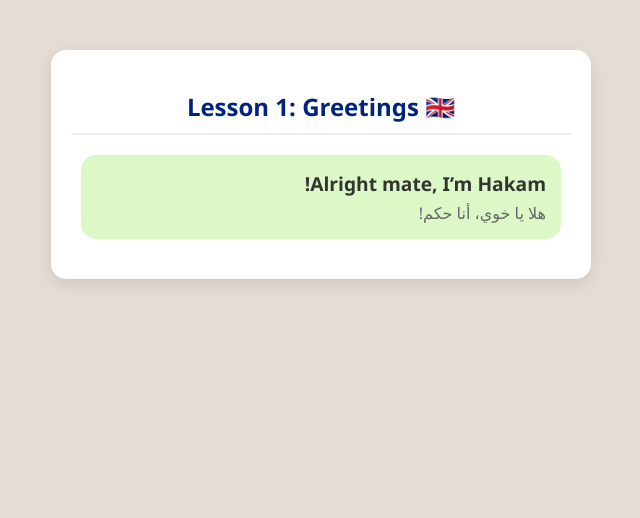
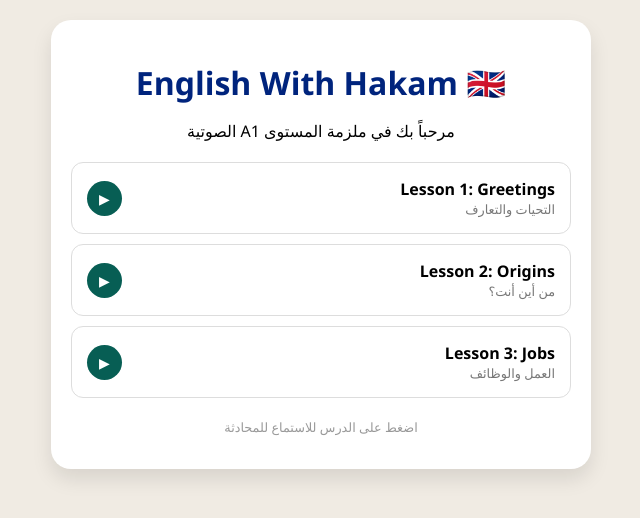
Before and after one commit to bawanehhakam0-eng/bawanehhakam0-eng.github.io, a plain HTML site: page index.html in a window 1280 px wide. Shown: the whole page, without its empty margins (319-959 px from the left). Drawn offline with Linux system fonts and the light colour scheme.

Commit message:
Update index.html

```diff
--- a/index.html
+++ b/index.html
@@ -3,26 +3,66 @@
 <head>
     <meta charset="UTF-8">
     <meta name="viewport" content="width=device-width, initial-scale=1.0">
-    <title>English With Hakam | تجربة الصوت</title>
+    <title>English With Hakam | المنصة التعليمية</title>
     <style>
-        :root { --main: #075e54; --uk-blue: #00247d; }
-        body { font-family: 'Segoe UI', sans-serif; background: #e5ddd5; margin: 0; text-align: center; }
-        .chat-container { max-width: 500px; margin: 50px auto; background: white; padding: 20px; border-radius: 15px; box-shadow: 0 5px 15px rgba(0,0,0,0.1); }
-        .lesson-title { color: var(--uk-blue); border-bottom: 2px solid #eee; padding-bottom: 10px; margin-bottom: 20px; }
-        .bubble { background: #dcf8c6; padding: 15px; border-radius: 15px; margin-bottom: 20px; position: relative; display: inline-block; width: 90%; text-align: right; }
-        .play-btn { background: var(--main); color: white; border: none; border-radius: 50%; width: 50px; height: 50px; cursor: pointer; font-size: 20px; margin-top: 10px; }
-        .play-btn:hover { background: #128c7e; }
-        .eng-text { display: block; font-size: 1.2rem; font-weight: bold; margin-bottom: 5px; color: #333; }
-        .arb-text { color: #666; font-size: 1rem; }
+        :root { --main: #075e54; --uk-blue: #00247d; --uk-red: #cf142b; }
+        body { font-family: 'Segoe UI', sans-serif; background: #f0ebe3; margin: 0; padding: 20px; text-align: center; }
+        .card { max-width: 500px; margin: auto; background: white; padding: 20px; border-radius: 20px; box-shadow: 0 10px 20px rgba(0,0,0,0.1); }
+        .header h1 { color: var(--uk-blue); margin-bottom: 5px; }
+        .lesson-list { margin-top: 20px; text-align: right; }
+        .lesson-item { background: #fff; border: 1px solid #ddd; padding: 15px; border-radius: 12px; margin-bottom: 10px; cursor: pointer; transition: 0.3s; display: flex; justify-content: space-between; align-items: center; }
+        .lesson-item:hover { border-color: var(--main); background: #f9fff9; }
+        .play-icon { background: var(--main); color: white; width: 35px; height: 35px; border-radius: 50%; display: flex; align-items: center; justify-content: center; font-size: 14px; }
+        .slang-tag { background: var(--uk-red); color: white; font-size: 0.7rem; padding: 2px 8px; border-radius: 10px; margin-right: 10px; }
     </style>
 </head>
 <body>
 
-<div class="chat-container">
-    <h2 class="lesson-title">Lesson 1: Greetings 🇬🇧</h2>
+<div class="card">
+    <div class="header">
+        <h1>English With Hakam 🇬🇧</h1>
+        <p>مرحباً بك في ملزمة المستوى A1 الصوتية</p>
+    </div>
 
-    <div class="bubble">
-        <span class="eng-text">Alright mate, I’m Hakam!</span>
-        <span class="arb-text">هلا يا خوي، أنا حكم!</span>
-        <br>
-        <button class="play-btn" onclick="playLesson
+    <div class="lesson-list">
+        <div class="lesson-item" onclick="playAudio('1HkJpThJDyQiOWpzS0dD8DU-_HkKOfyK-')">
+            <div>
+                <strong>Lesson 1: Greetings</strong>
+                <div style="font-size: 0.8rem; color: #777;">التحيات والتعارف</div>
+            </div>
+            <div class="play-icon">▶</div>
+        </div>
+
+        <div class="lesson-item" onclick="playAudio('اضع_رابط_درس_2_هنا')">
+            <div>
+                <strong>Lesson 2: Origins</strong>
+                <div style="font-size: 0.8rem; color: #777;">من أين أنت؟</div>
+            </div>
+            <div class="play-icon">▶</div>
+        </div>
+
+        <div class="lesson-item" onclick="playAudio('اضع_رابط_درس_3_هنا')">
+            <div>
+                <strong>Lesson 3: Jobs</strong>
+                <div style="font-size: 0.8rem; color: #777;">العمل والوظائف</div>
+            </div>
+            <div class="play-icon">▶</div>
+        </div>
+    </div>
+
+    <p style="font-size: 0.8rem; color: #999; margin-top: 20px;">اضغط على الدرس للاستماع للمحادثة</p>
+</div>
+
+<script>
+    function playAudio(fileId) {
+        if(fileId.includes('اضع_رابط')) {
+            alert("هذا الدرس قيد التجهيز، سيتم إضافة الصوت قريباً!");
+            return;
+        }
+        const url = `https://docs.google.com/uc?export=download&id=${fileId}`;
+        new Audio(url).play();
+    }
+</script>
+
+</body>
+</html>
```
